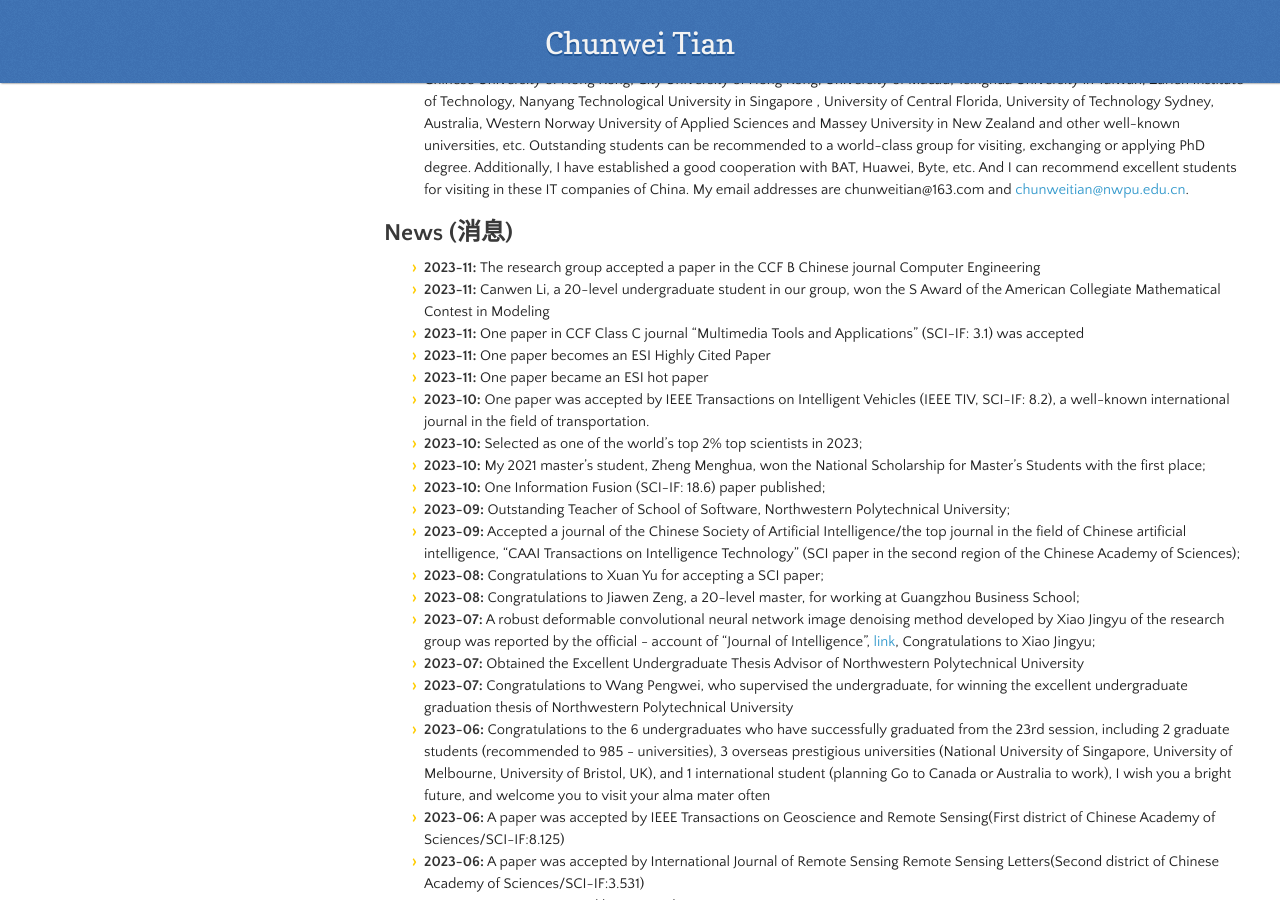
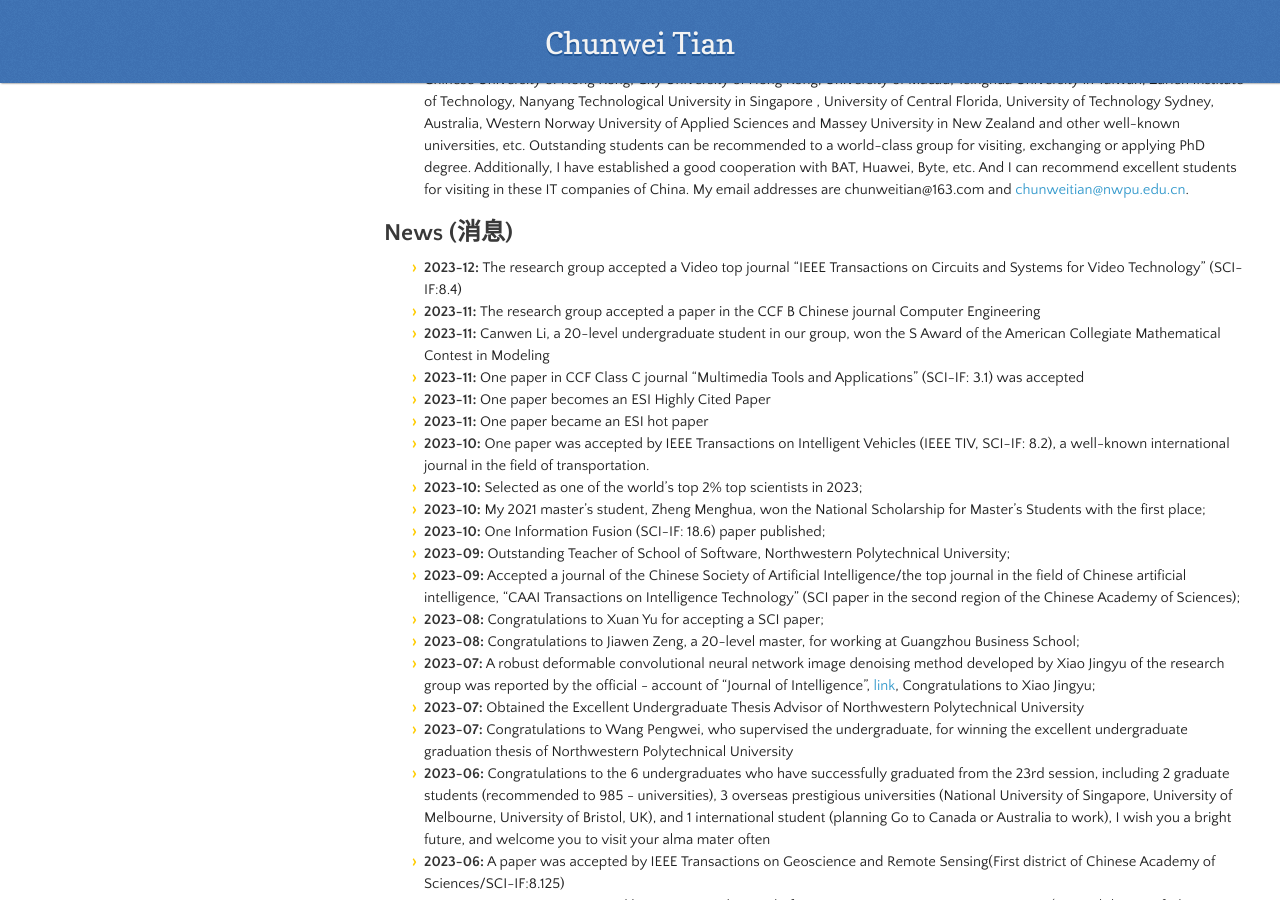
Before and after one commit to hellloxiaotian/hellloxiaotian.github.io, a Jekyll site: the page built from index.md, in a window 1280 px wide and 900 px high, scrolled down 3720 px. Built offline with Jekyll 4.4.1, drawn with Linux system fonts in a browser that asks for light colours; nearby versions of some CDN libraries; our own code applies the rules of GitHub Pages for plain Markdown files; the repository's description, which GitHub fills in, is left out.

Commit message:
Update index.md
2023-12

```diff
--- a/index.md
+++ b/index.md
@@ -85,6 +85,7 @@ Major Research Project:  Noise Tolerance Computing and Flexible Low-Level Vision
 
 ## News (消息)
 
+- **2023-12:** The research group accepted a Video top journal "IEEE Transactions on Circuits and Systems for Video Technology" (SCI-IF:8.4)
 - **2023-11:** The research group accepted a paper in the CCF B Chinese journal Computer Engineering
 - **2023-11:** Canwen Li, a 20-level undergraduate student in our group, won the S Award of the American Collegiate Mathematical Contest in Modeling
 - **2023-11:** One paper in CCF Class C journal "Multimedia Tools and Applications" (SCI-IF: 3.1) was accepted
```
